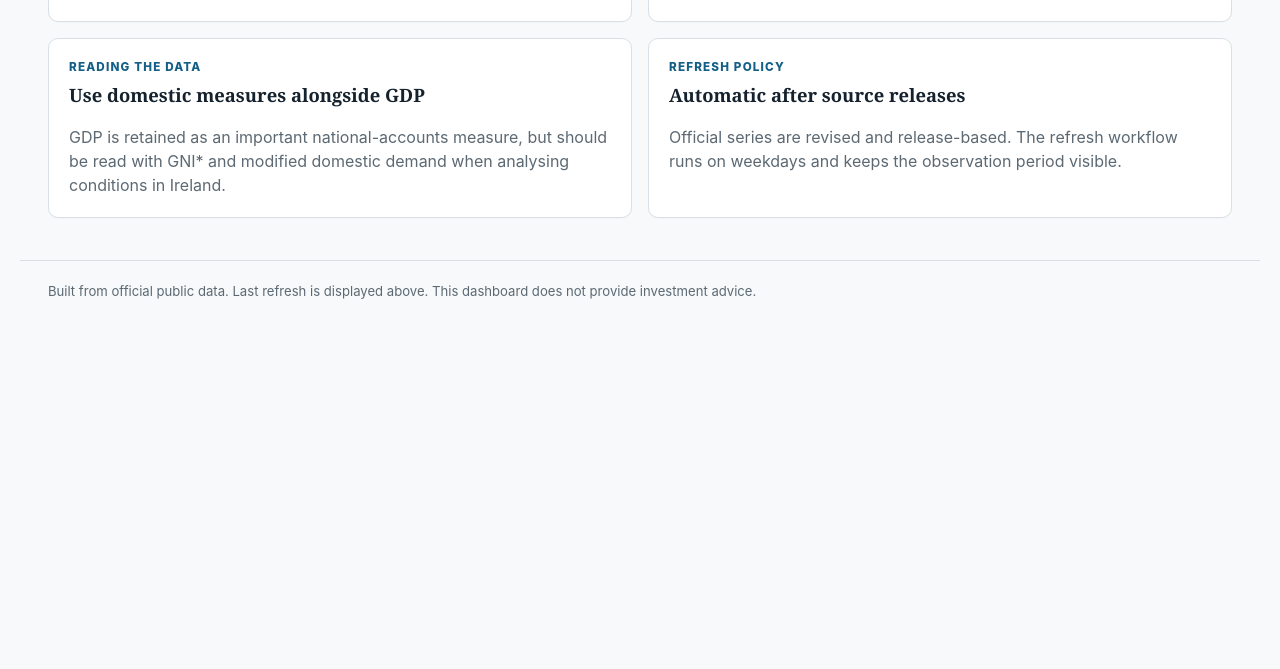
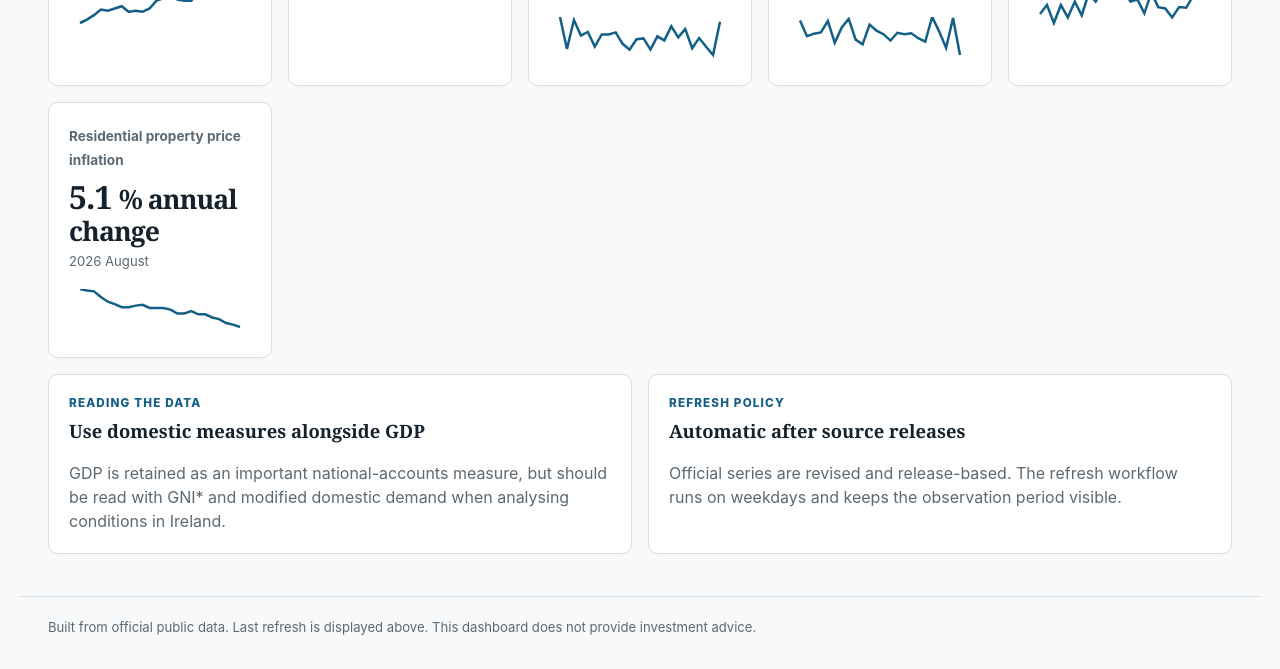
Before and after one commit to skinsella/irish-economic-dashboard, a website: page index.html in a window 1280 px wide. Shown: the part 579-1248 px from the top of the page. Before the commit the page ends 912 px from the top, so only its background shows below. Drawn offline with Linux system fonts and the light colour scheme.

Commit message:
Extend official macro and household series

```diff
--- a/assets/app.js
+++ b/assets/app.js
@@ -16,9 +16,11 @@ async function render() {
   document.querySelector('#freshness').textContent = `Snapshot refreshed ${refreshed} Irish time`;
   const metrics = document.querySelector('#metrics');
   const charts = document.querySelector('#macro-charts');
+  const householdCharts = document.querySelector('#household-charts');
   if (dashboard.series.length) {
     metrics.innerHTML = dashboard.series.map((series) => { const item = latest(series); return `<article class="card"><span class="metric-label">${series.title}</span><div class="metric-value">${number.format(item.value)} <small>${series.unit}</small></div><span class="metric-period">${item.period}</span>${sparkline(series)}</article>`; }).join('');
     charts.innerHTML = dashboard.series.filter((series) => series.section === 'Macro').map(chart).join('');
+    householdCharts.innerHTML = dashboard.series.filter((series) => series.section === 'Households and firms').map(chart).join('');
   } else metrics.innerHTML = '<div class="empty-state">The initial workflow has not yet completed a data refresh.</div>';
   document.querySelector('#sources-list').innerHTML = dashboard.sources.map((source) => `<article class="source"><div><a href="${source.url}" target="_blank" rel="noreferrer">${source.name}</a><p>${source.coverage}</p></div><p>${source.refresh}</p></article>`).join('');
   document.querySelector('#limitations').innerHTML = `<ul>${dashboard.limitations.map((item) => `<li>${item}</li>`).join('')}</ul>`;
--- a/data/dashboard.json
+++ b/data/dashboard.json
@@ -1,5 +1,5 @@
 {
-  "generatedAt": "2026-10-18T18:30:42.974Z",
+  "generatedAt": "2026-10-18T18:36:10.140Z",
   "status": "refreshed",
   "series": [
     {
@@ -220,6 +220,444 @@
           "value": 5
         }
       ]
+    },
+    {
+      "id": "gdp-qoq",
+      "table": "NAQ03",
+      "title": "Real GDP",
+      "unit": "% quarterly change",
+      "transform": "quarterlyChange",
+      "selections": {
+        "STATISTIC": "NAQ03S04",
+        "C02196V02652": "-"
+      },
+      "section": "Macro",
+      "observations": [
+        {
+          "period": "2020Q3",
+          "value": 12.787180272629794
+        },
+        {
+          "period": "2020Q4",
+          "value": -4.550932762981441
+        },
+        {
+          "period": "2021Q1",
+          "value": 11.142628490129812
+        },
+        {
+          "period": "2021Q2",
+          "value": 2.7185957388931925
+        },
+        {
+          "period": "2021Q3",
+          "value": 4.714578351727949
+        },
+        {
+          "period": "2021Q4",
+          "value": -3.2236949762722955
+        },
+        {
+          "period": "2022Q1",
+          "value": 3.3249300581055685
+        },
+        {
+          "period": "2022Q2",
+          "value": 3.3362095898359145
+        },
+        {
+          "period": "2022Q3",
+          "value": 4.44215694037533
+        },
+        {
+          "period": "2022Q4",
+          "value": -1.7402991246812327
+        },
+        {
+          "period": "2023Q1",
+          "value": -4.95142566548592
+        },
+        {
+          "period": "2023Q2",
+          "value": 0.7416645757383433
+        },
+        {
+          "period": "2023Q3",
+          "value": 1.1933104291961927
+        },
+        {
+          "period": "2023Q4",
+          "value": -4.847256406544087
+        },
+        {
+          "period": "2024Q1",
+          "value": 2.298317154073226
+        },
+        {
+          "period": "2024Q2",
+          "value": 0.1011415610010058
+        },
+        {
+          "period": "2024Q3",
+          "value": 7.704994762297468
+        },
+        {
+          "period": "2024Q4",
+          "value": 1.765168446320664
+        },
+        {
+          "period": "2025Q1",
+          "value": 6.314605066053924
+        },
+        {
+          "period": "2025Q2",
+          "value": -4.147991354632219
+        },
+        {
+          "period": "2025Q3",
+          "value": 1.3895078521494408
+        },
+        {
+          "period": "2025Q4",
+          "value": -3.312340090533361
+        },
+        {
+          "period": "2026Q1",
+          "value": -7.805619448911328
+        },
+        {
+          "period": "2026Q2",
+          "value": 10.183474760261113
+        }
+      ]
+    },
+    {
+      "id": "mdd-qoq",
+      "table": "NAQ05",
+      "title": "Modified domestic demand",
+      "unit": "% quarterly change",
+      "transform": "quarterlyChange",
+      "selections": {
+        "STATISTIC": "NAQ05S02",
+        "C03331V04018": "0165"
+      },
+      "section": "Macro",
+      "observations": [
+        {
+          "period": "2020Q3",
+          "value": 9.860438621475364
+        },
+        {
+          "period": "2020Q4",
+          "value": -0.646410176639356
+        },
+        {
+          "period": "2021Q1",
+          "value": 1.0646440748730113
+        },
+        {
+          "period": "2021Q2",
+          "value": 1.8693197466262745
+        },
+        {
+          "period": "2021Q3",
+          "value": 9.523165827447544
+        },
+        {
+          "period": "2021Q4",
+          "value": -5.097349501681636
+        },
+        {
+          "period": "2022Q1",
+          "value": 5.210196052931049
+        },
+        {
+          "period": "2022Q2",
+          "value": 10.978228959038304
+        },
+        {
+          "period": "2022Q3",
+          "value": -2.9265983515259553
+        },
+        {
+          "period": "2022Q4",
+          "value": -6.124322308596996
+        },
+        {
+          "period": "2023Q1",
+          "value": 7.112082136527542
+        },
+        {
+          "period": "2023Q2",
+          "value": 3.0681672300911567
+        },
+        {
+          "period": "2023Q3",
+          "value": 0.7348667275595799
+        },
+        {
+          "period": "2023Q4",
+          "value": -3.5582299523279626
+        },
+        {
+          "period": "2024Q1",
+          "value": 1.6780865824299385
+        },
+        {
+          "period": "2024Q2",
+          "value": 0.7159168919960157
+        },
+        {
+          "period": "2024Q3",
+          "value": 1.2908969508123702
+        },
+        {
+          "period": "2024Q4",
+          "value": -1.9418809052955344
+        },
+        {
+          "period": "2025Q1",
+          "value": -4.31920674490911
+        },
+        {
+          "period": "2025Q2",
+          "value": 12.252993354606389
+        },
+        {
+          "period": "2025Q3",
+          "value": 2.6314073726349196
+        },
+        {
+          "period": "2025Q4",
+          "value": -8.451598968325557
+        },
+        {
+          "period": "2026Q1",
+          "value": 11.636944001110262
+        },
+        {
+          "period": "2026Q2",
+          "value": -13.228493286921928
+        }
+      ]
+    },
+    {
+      "id": "retail-sales",
+      "table": "RSM08",
+      "title": "Retail sales volume",
+      "unit": "% annual change",
+      "selections": {
+        "STATISTIC": "RSM08C06",
+        "C02583V03135": "V3970"
+      },
+      "section": "Households and firms",
+      "observations": [
+        {
+          "period": "2024 September",
+          "value": 0.1
+        },
+        {
+          "period": "2024 October",
+          "value": 1.4
+        },
+        {
+          "period": "2024 November",
+          "value": -1.2
+        },
+        {
+          "period": "2024 December",
+          "value": 1.4
+        },
+        {
+          "period": "2025 January",
+          "value": -0.4
+        },
+        {
+          "period": "2025 February",
+          "value": 1.9
+        },
+        {
+          "period": "2025 March",
+          "value": -0.1
+        },
+        {
+          "period": "2025 April",
+          "value": 3.1
+        },
+        {
+          "period": "2025 May",
+          "value": 1.9
+        },
+        {
+          "period": "2025 June",
+          "value": 3.6
+        },
+        {
+          "period": "2025 July",
+          "value": 3.5
+        },
+        {
+          "period": "2025 August",
+          "value": 3.5
+        },
+        {
+          "period": "2025 September",
+          "value": 3.6
+        },
+        {
+          "period": "2025 October",
+          "value": 1.9
+        },
+        {
+          "period": "2025 November",
+          "value": 2.2
+        },
+        {
+          "period": "2025 December",
+          "value": 0.2
+        },
+        {
+          "period": "2026 January",
+          "value": 3.2
+        },
+        {
+          "period": "2026 February",
+          "value": 1.1
+        },
+        {
+          "period": "2026 March",
+          "value": 0.9
+        },
+        {
+          "period": "2026 April",
+          "value": -0.4
+        },
+        {
+          "period": "2026 May",
+          "value": 1.1
+        },
+        {
+          "period": "2026 June",
+          "value": 1
+        },
+        {
+          "period": "2026 July",
+          "value": 2.7
+        },
+        {
+          "period": "2026 August",
+          "value": 4.3
+        }
+      ]
+    },
+    {
+      "id": "property-prices",
+      "table": "HPM09",
+      "title": "Residential property price inflation",
+      "unit": "% annual change",
+      "selections": {
+        "STATISTIC": "HPM09C04",
+        "C02803V03373": "-"
+      },
+      "section": "Households and firms",
+      "observations": [
+        {
+          "period": "2024 September",
+          "value": 9.9
+        },
+        {
+          "period": "2024 October",
+          "value": 9.7
+        },
+        {
+          "period": "2024 November",
+          "value": 9.6
+        },
+        {
+          "period": "2024 December",
+          "value": 8.9
+        },
+        {
+          "period": "2025 January",
+          "value": 8.3
+        },
+        {
+          "period": "2025 February",
+          "value": 8
+        },
+        {
+          "period": "2025 March",
+          "value": 7.6
+        },
+        {
+          "period": "2025 April",
+          "value": 7.6
+        },
+        {
+          "period": "2025 May",
+          "value": 7.8
+        },
+        {
+          "period": "2025 June",
+          "value": 7.9
+        },
+        {
+          "period": "2025 July",
+          "value": 7.5
+        },
+        {
+          "period": "2025 August",
+          "value": 7.5
+        },
+        {
+          "period": "2025 September",
+          "value": 7.5
+        },
+        {
+          "period": "2025 October",
+          "value": 7.3
+        },
+        {
+          "period": "2025 November",
+          "value": 6.8
+        },
+        {
+          "period": "2025 December",
+          "value": 6.8
+        },
+        {
+          "period": "2026 January",
+          "value": 7.1
+        },
+        {
+          "period": "2026 February",
+          "value": 6.7
+        },
+        {
+          "period": "2026 March",
+          "value": 6.7
+        },
+        {
+          "period": "2026 April",
+          "value": 6.3
+        },
+        {
+          "period": "2026 May",
+          "value": 6.1
+        },
+        {
+          "period": "2026 June",
+          "value": 5.6
+        },
+        {
+          "period": "2026 July",
+          "value": 5.4
+        },
+        {
+          "period": "2026 August",
+          "value": 5.1
+        }
+      ]
     }
   ],
   "sources": [
```
Also changed, not shown: index.html (+1 -1 lines), scripts/refresh.mjs (+20 -1 lines), README.md.
